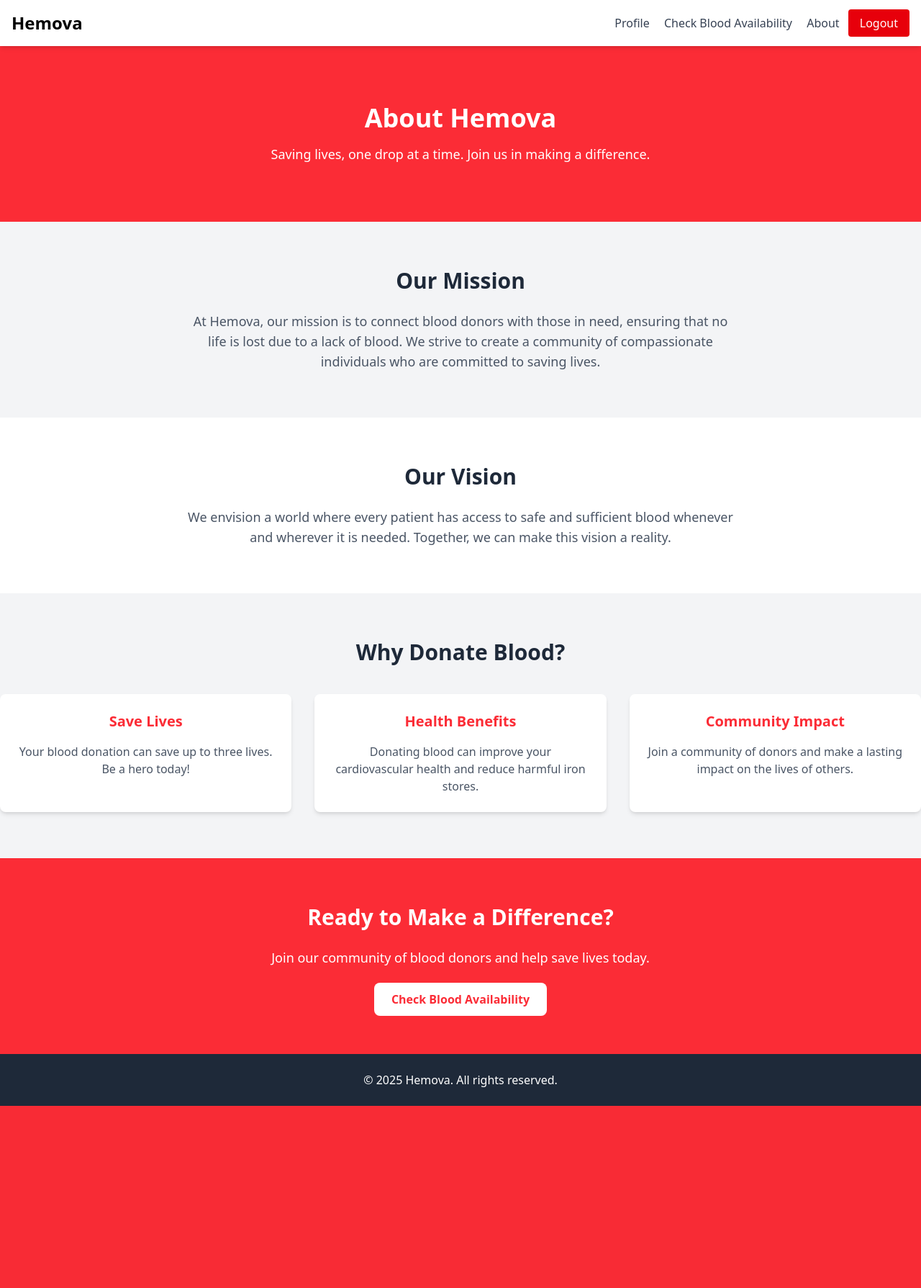
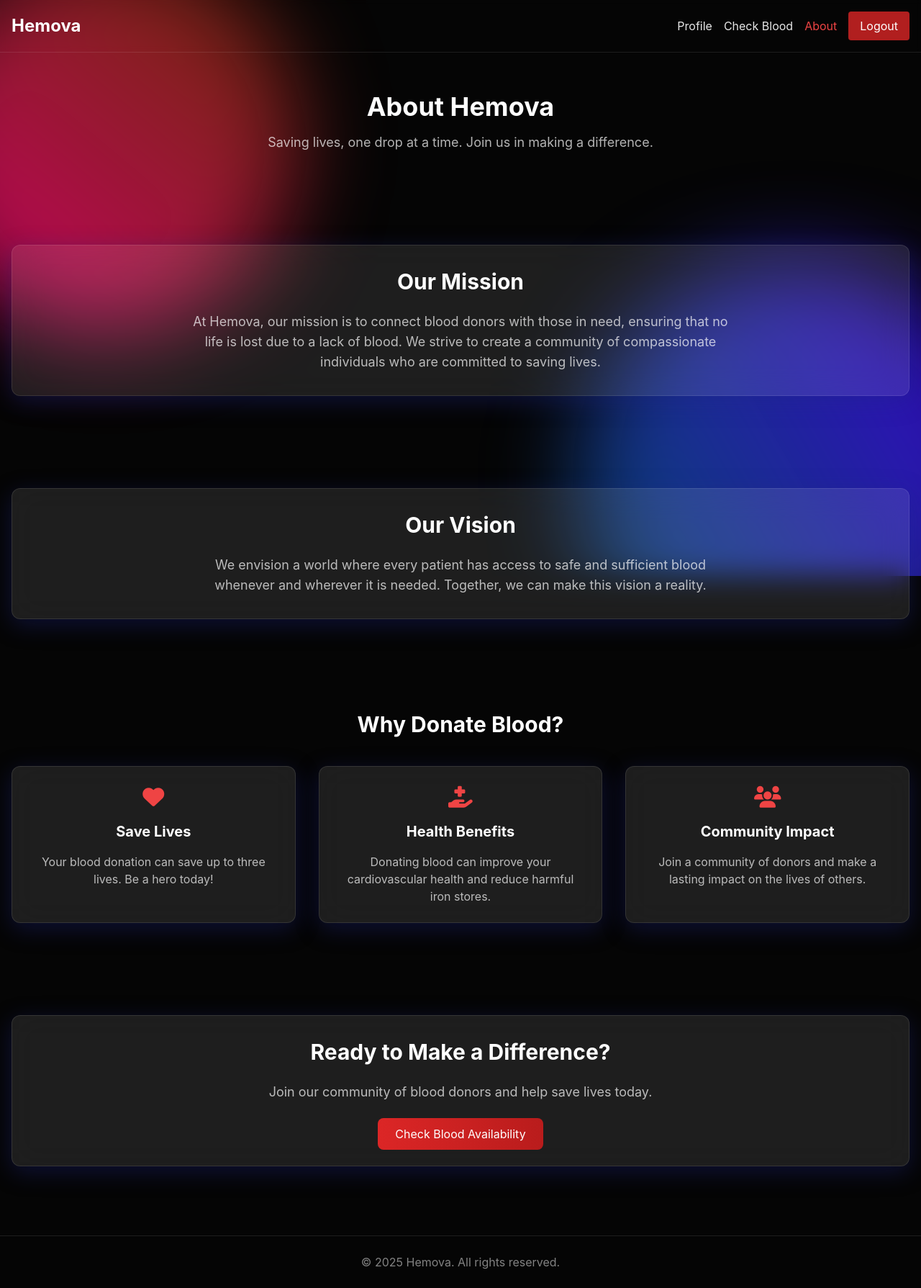
Before and after one commit to sahusateesh8737/Hemova, a PHP site: page /about.php in a window 1280 px wide. Shown: the whole page at 72% size. Before the commit the page ends 1536 px from the top, so only its background shows below. Run offline with PHP 8.4, Linux system fonts and the light colour scheme; style sheets or scripts are compiled from the project's sources; some libraries are stand-ins or nearby versions.

Commit message:
change in ui of about

```diff
--- a/about.php
+++ b/about.php
@@ -4,85 +4,257 @@
     <meta charset="UTF-8">
     <meta name="viewport" content="width=device-width, initial-scale=1.0">
     <title>About Us - Hemova</title>
-    <link rel="stylesheet" href="./src/output.css">
+    <script src="https://cdn.tailwindcss.com"></script>
+    <link rel="stylesheet" href="https://cdnjs.cloudflare.com/ajax/libs/font-awesome/6.4.0/css/all.min.css">
+    <style>
+        * {
+            margin: 0;
+            padding: 0;
+            box-sizing: border-box;
+        }
+
+        body {
+            font-family: 'Inter', sans-serif;
+            min-height: 100vh;
+            background-color: #050505;
+            color: white;
+            position: relative;
+            overflow-x: hidden;
+        }
+
+        .gradient-background {
+            position: fixed;
+            top: 0;
+            left: 0;
+            width: 100%;
+            height: 100%;
+            z-index: 1;
+            overflow: hidden;
+        }
+
+        .gradient-sphere {
+            position: absolute;
+            border-radius: 50%;
+            filter: blur(60px);
+        }
+
+        .sphere-1 {
+            width: 40vw;
+            height: 40vw;
+            background: linear-gradient(40deg, rgba(255, 0, 128, 0.8), rgba(255, 102, 0, 0.4));
+            top: -10%;
+            left: -10%;
+            animation: float-1 15s ease-in-out infinite alternate;
+        }
+
+        .sphere-2 {
+            width: 45vw;
+            height: 45vw;
+            background: linear-gradient(240deg, rgba(72, 0, 255, 0.8), rgba(0, 183, 255, 0.4));
+            bottom: -20%;
+            right: -10%;
+            animation: float-2 18s ease-in-out infinite alternate;
+        }
+
+        .glass-effect {
+            background: rgba(255, 255, 255, 0.1) !important;
+            backdrop-filter: blur(20px);
+            border: 1px solid rgba(255, 255, 255, 0.1);
+            box-shadow: 0 8px 32px 0 rgba(31, 38, 135, 0.37);
+        }
+
+        @keyframes float-1 {
+            0% { transform: translate(0, 0) scale(1); }
+            100% { transform: translate(10%, 10%) scale(1.1); }
+        }
+
+        @keyframes float-2 {
+            0% { transform: translate(0, 0) scale(1); }
+            100% { transform: translate(-10%, -5%) scale(1.15); }
+        }
+
+        /* Animation Keyframes */
+        @keyframes fadeInUp {
+            from {
+                opacity: 0;
+                transform: translateY(20px);
+            }
+            to {
+                opacity: 1;
+                transform: translateY(0);
+            }
+        }
+
+        @keyframes fadeInLeft {
+            from {
+                opacity: 0;
+                transform: translateX(-20px);
+            }
+            to {
+                opacity: 1;
+                transform: translateX(0);
+            }
+        }
+
+        @keyframes fadeInRight {
+            from {
+                opacity: 0;
+                transform: translateX(20px);
+            }
+            to {
+                opacity: 1;
+                transform: translateX(0);
+            }
+        }
+
+        /* Animation Classes */
+        .animate-fade-up {
+            opacity: 0;
+            animation: fadeInUp 0.6s ease-out forwards;
+        }
+
+        .animate-fade-left {
+            opacity: 0;
+            animation: fadeInLeft 0.6s ease-out forwards;
+        }
+
+        .animate-fade-right {
+            opacity: 0;
+            animation: fadeInRight 0.6s ease-out forwards;
+        }
+
+        /* Animation Delays */
+        .delay-100 { animation-delay: 0.1s; }
+        .delay-200 { animation-delay: 0.2s; }
+        .delay-300 { animation-delay: 0.3s; }
+        .delay-400 { animation-delay: 0.4s; }
+        .delay-500 { animation-delay: 0.5s; }
+    </style>
 </head>
 <body>
+    <div class="gradient-background">
+        <div class="gradient-sphere sphere-1"></div>
+        <div class="gradient-sphere sphere-2"></div>
+    </div>
+
     <!-- Navigation Bar -->
-    <nav class="bg-white shadow-md fixed top-0 left-0 w-full z-50">
-        <div class="container mx-auto p-4 flex justify-between items-center">
-            <a href="index.php" class="text-2xl font-bold">Hemova</a>
-            <div>
-                <a href="profile.php" class="text-gray-700 hover:text-gray-900 mx-2">Profile</a>
-                <a href="check_blood_availability.php" class="text-gray-700 hover:text-gray-900 mx-2">Check Blood Availability</a>
-                <a href="about.php" class="text-gray-700 hover:text-gray-900 mx-2">About</a>
-                <a href="logout.php" class="bg-red-600 text-white px-4 py-2 rounded hover:bg-red-700">Logout</a>
+    <nav class="fixed top-0 left-0 z-50 w-full bg-transparent border-b backdrop-blur-sm border-white/10">
+        <div class="container flex items-center justify-between p-4 mx-auto">
+            <a href="index.php" class="text-2xl font-bold text-white transition-colors hover:text-red-500">Hemova</a>
+            <div class="flex items-center space-x-4">
+                <a href="profile.php" class="transition text-white/90 hover:text-red-500">Profile</a>
+                <a href="check_blood_availability.php" class="transition text-white/90 hover:text-red-500">Check Blood</a>
+                <a href="about.php" class="text-red-500">About</a>
+                <a href="logout.php" class="px-4 py-2 text-white transition rounded bg-red-600/80 hover:bg-red-700">Logout</a>
             </div>
         </div>
     </nav>
 
     <!-- Hero Section -->
-    <section class="bg-red-500 text-white py-20 mt-16">
-        <div class="container mx-auto text-center">
-            <h1 class="text-4xl font-bold mb-4">About Hemova</h1>
-            <p class="text-lg">Saving lives, one drop at a time. Join us in making a difference.</p>
+    <section class="relative z-10 pt-32 pb-16">
+        <div class="container px-4 mx-auto text-center">
+            <h1 class="mb-4 text-4xl font-bold text-white animate-fade-up">About Hemova</h1>
+            <p class="text-lg delay-200 text-white/70 animate-fade-up">Saving lives, one drop at a time. Join us in making a difference.</p>
         </div>
     </section>
 
     <!-- Mission Section -->
-    <section class="py-16 bg-gray-100">
-        <div class="container mx-auto text-center">
-            <h2 class="text-3xl font-bold text-gray-800 mb-6">Our Mission</h2>
-            <p class="text-lg text-gray-600 max-w-3xl mx-auto">
-                At Hemova, our mission is to connect blood donors with those in need, ensuring that no life is lost due to a lack of blood. We strive to create a community of compassionate individuals who are committed to saving lives.
-            </p>
+    <section class="relative z-10 py-16">
+        <div class="container px-4 mx-auto">
+            <div class="p-8 delay-300 glass-effect rounded-xl animate-fade-left">
+                <h2 class="mb-6 text-3xl font-bold text-center text-white">Our Mission</h2>
+                <p class="max-w-3xl mx-auto text-lg text-center text-white/70">
+                    At Hemova, our mission is to connect blood donors with those in need, ensuring that no life is lost due to a lack of blood. We strive to create a community of compassionate individuals who are committed to saving lives.
+                </p>
+            </div>
         </div>
     </section>
 
     <!-- Vision Section -->
-    <section class="py-16 bg-white">
-        <div class="container mx-auto text-center">
-            <h2 class="text-3xl font-bold text-gray-800 mb-6">Our Vision</h2>
-            <p class="text-lg text-gray-600 max-w-3xl mx-auto">
-                We envision a world where every patient has access to safe and sufficient blood whenever and wherever it is needed. Together, we can make this vision a reality.
-            </p>
+    <section class="relative z-10 py-16">
+        <div class="container px-4 mx-auto">
+            <div class="p-8 glass-effect rounded-xl animate-fade-right delay-400">
+                <h2 class="mb-6 text-3xl font-bold text-center text-white">Our Vision</h2>
+                <p class="max-w-3xl mx-auto text-lg text-center text-white/70">
+                    We envision a world where every patient has access to safe and sufficient blood whenever and wherever it is needed. Together, we can make this vision a reality.
+                </p>
+            </div>
         </div>
     </section>
 
-    <!-- Benefits of Blood Donation -->
-    <section class="py-16 bg-gray-100">
-        <div class="container mx-auto">
-            <h2 class="text-3xl font-bold text-center text-gray-800 mb-10">Why Donate Blood?</h2>
-            <div class="grid grid-cols-1 md:grid-cols-3 gap-8">
-                <div class="bg-white shadow-md rounded-lg p-6 text-center">
-                    <h3 class="text-xl font-bold text-red-500 mb-4">Save Lives</h3>
-                    <p class="text-gray-600">Your blood donation can save up to three lives. Be a hero today!</p>
+    <!-- Benefits Section -->
+    <section class="relative z-10 py-16">
+        <div class="container px-4 mx-auto">
+            <h2 class="mb-10 text-3xl font-bold text-center text-white">Why Donate Blood?</h2>
+            <div class="grid grid-cols-1 gap-8 md:grid-cols-3">
+                <div class="p-6 text-center transition-transform duration-300 delay-300 glass-effect rounded-xl hover:-translate-y-2 animate-fade-up">
+                    <div class="mb-4 text-3xl text-red-500">
+                        <i class="fas fa-heart"></i>
+                    </div>
+                    <h3 class="mb-4 text-xl font-bold text-white">Save Lives</h3>
+                    <p class="text-white/70">Your blood donation can save up to three lives. Be a hero today!</p>
                 </div>
-                <div class="bg-white shadow-md rounded-lg p-6 text-center">
-                    <h3 class="text-xl font-bold text-red-500 mb-4">Health Benefits</h3>
-                    <p class="text-gray-600">Donating blood can improve your cardiovascular health and reduce harmful iron stores.</p>
+                <div class="p-6 text-center transition-transform duration-300 glass-effect rounded-xl hover:-translate-y-2 animate-fade-up delay-400">
+                    <div class="mb-4 text-3xl text-red-500">
+                        <i class="fas fa-hand-holding-medical"></i>
+                    </div>
+                    <h3 class="mb-4 text-xl font-bold text-white">Health Benefits</h3>
+                    <p class="text-white/70">Donating blood can improve your cardiovascular health and reduce harmful iron stores.</p>
                 </div>
-                <div class="bg-white shadow-md rounded-lg p-6 text-center">
-                    <h3 class="text-xl font-bold text-red-500 mb-4">Community Impact</h3>
-                    <p class="text-gray-600">Join a community of donors and make a lasting impact on the lives of others.</p>
+                <div class="p-6 text-center transition-transform duration-300 delay-500 glass-effect rounded-xl hover:-translate-y-2 animate-fade-up">
+                    <div class="mb-4 text-3xl text-red-500">
+                        <i class="fas fa-users"></i>
+                    </div>
+                    <h3 class="mb-4 text-xl font-bold text-white">Community Impact</h3>
+                    <p class="text-white/70">Join a community of donors and make a lasting impact on the lives of others.</p>
                 </div>
             </div>
         </div>
     </section>
 
     <!-- Call to Action -->
-    <section class="py-16 bg-red-500 text-white">
-        <div class="container mx-auto text-center">
-            <h2 class="text-3xl font-bold mb-6">Ready to Make a Difference?</h2>
-            <p class="text-lg mb-8">Join our community of blood donors and help save lives today.</p>
-            <a href="check_blood_availability.php" class="bg-white text-red-500 px-6 py-3 rounded-lg font-bold hover:bg-gray-100">Check Blood Availability</a>
+    <section class="relative z-10 py-16">
+        <div class="container px-4 mx-auto text-center">
+            <div class="p-8 delay-300 glass-effect rounded-xl animate-fade-up">
+                <h2 class="mb-6 text-3xl font-bold text-white">Ready to Make a Difference?</h2>
+                <p class="mb-8 text-lg text-white/70">Join our community of blood donors and help save lives today.</p>
+                <a href="check_blood_availability.php"
+                   class="px-6 py-3 text-white transition duration-200 transform rounded-lg bg-gradient-to-r from-red-600 to-red-700 hover:shadow-lg hover:-translate-y-0.5">
+                    Check Blood Availability
+                </a>
+            </div>
         </div>
     </section>
 
     <!-- Footer -->
-    <footer class="bg-gray-800 text-white py-6">
-        <div class="container mx-auto text-center">
-            <p>&copy; 2025 Hemova. All rights reserved.</p>
+    <footer class="relative z-10 py-6 mt-8 text-center border-t border-white/10">
+        <div class="container px-4 mx-auto">
+            <p class="text-white/50">&copy; 2025 Hemova. All rights reserved.</p>
         </div>
     </footer>
+
+    <!-- Add JavaScript for scroll animations -->
+    <script>
+    document.addEventListener('DOMContentLoaded', function() {
+        const observerOptions = {
+            threshold: 0.1,
+            rootMargin: '50px'
+        };
+
+        const observer = new IntersectionObserver((entries) => {
+            entries.forEach(entry => {
+                if (entry.isIntersecting) {
+                    entry.target.style.animationPlayState = 'running';
+                    observer.unobserve(entry.target);
+                }
+            });
+        }, observerOptions);
+
+        document.querySelectorAll('.animate-fade-up, .animate-fade-left, .animate-fade-right').forEach(el => {
+            el.style.animationPlayState = 'paused';
+            observer.observe(el);
+        });
+    });
+    </script>
 </body>
 </html>
```
